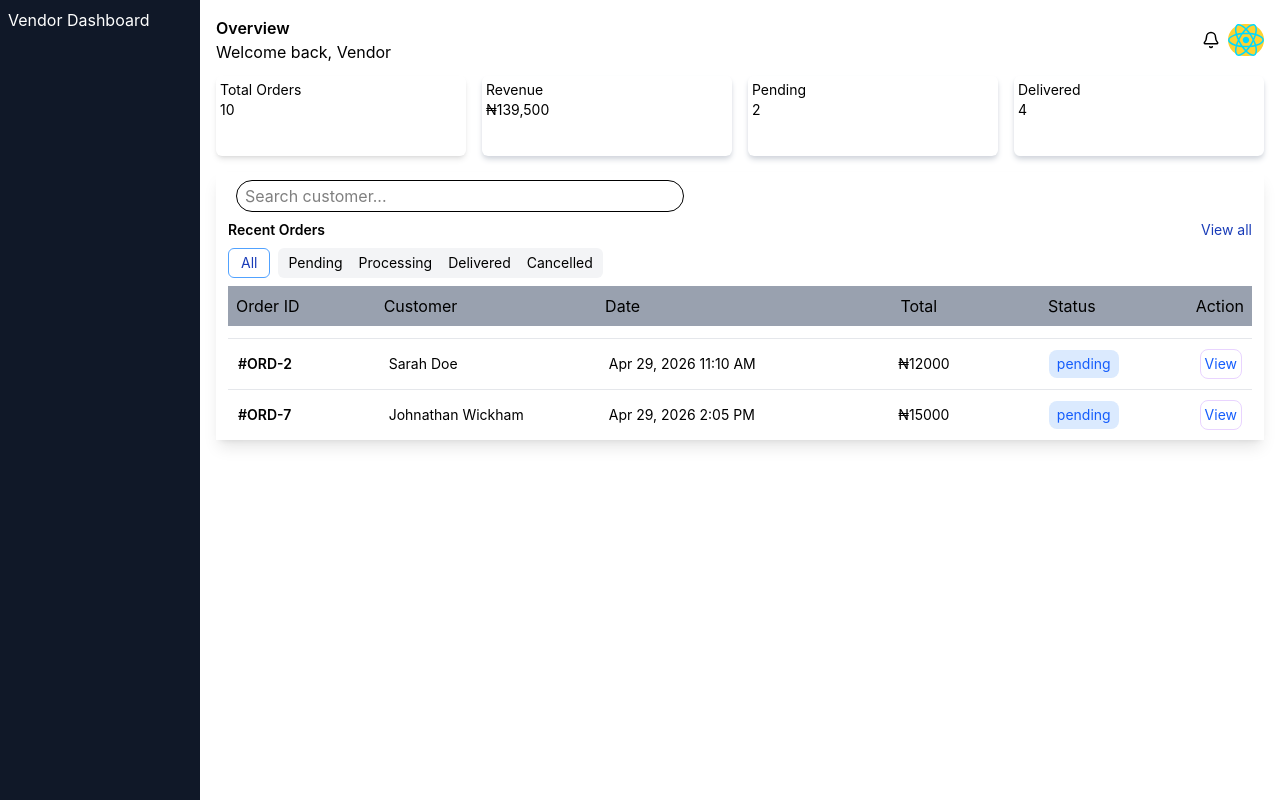
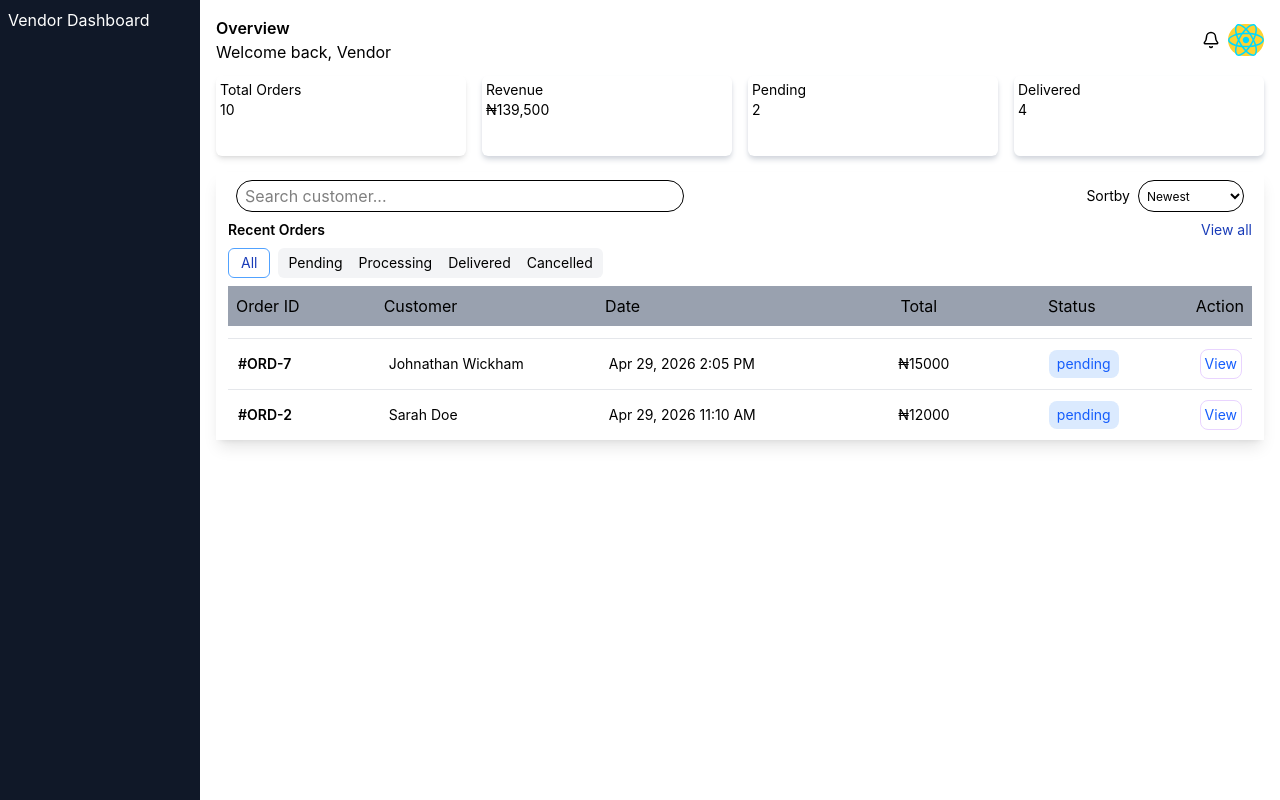
Before and after one commit to koenigscodes/vendordashboard, a React (Vite) app: page / in a window 1280 px wide. Built offline with nearby package versions, Linux system fonts and the light colour scheme; data requests are answered from the project's data file.

Commit message:
added order-sorting logic

```diff
--- a/src/components/OrderItemsList.jsx
+++ b/src/components/OrderItemsList.jsx
@@ -21,6 +21,7 @@ const OrdersList = () => {
   const dispatch = useDispatch();
 
   const [searchOrder, setSearchOrder] = useState("");
+  const [sortBy, setSortBy] = useState("newest");
 
   if (isLoading && !orders) {
     return <div className="flex justify-center items-center">
@@ -41,6 +42,23 @@ const OrdersList = () => {
         .includes(searchOrder.toLowerCase())
     ;
     return matchesStatus && matchesSearch
+  })
+
+  const sortedOrders = [...filteredOrders].sort((a, b) => {
+    switch (sortBy) {
+      case 'newest':
+        return (
+          new Date(b.createdAt) - new Date(a.createdAt)
+        )
+
+      case 'oldest':
+        return (
+          new Date(a.createdAt) - new Date(b.createdAt)
+        )
+
+      default:
+        return 0
+    }
   })
 
   const formatDateTime = (dateString) => {
@@ -78,7 +96,7 @@ const OrdersList = () => {
     <section>
       <div className=" w-full px-3 shadow-lg">
         <div className="flex flex-col w-full">
-          <div>
+          <div className="flex flex-wrap justify-between items-center">
             <input
               type="text"
               placeholder="Search customer..."
@@ -86,6 +104,20 @@ const OrdersList = () => {
               onChange={(e) => setSearchOrder(e.target.value)}
               className="border p-2 w-full sm:w-md md:w-md h-8 m-2 rounded-full"
             />
+            <div className="flex items-center text-sm">
+              <h3>Sortby</h3>
+              <select
+                value={sortBy}
+                onChange={(e) => setSortBy(e.target.value)}
+                className="border h-8 p-1 m-2 text-xs rounded-full"
+              >
+                <option value="newest">Newest</option>
+                <option value="oldest">Oldest</option>
+                <option value="oldest">Highest Price</option>
+                <option value="oldest">Lowest Price</option>
+              </select>
+            </div>
+
           </div>
           <div className="flex justify-between text-sm">
             <h2 className="font-semibold">Recent Orders</h2>
@@ -138,7 +170,7 @@ const OrdersList = () => {
         </div>
 
         {
-          filteredOrders.map(order => (
+          sortedOrders.map(order => (
             <div
               key={order.id}
 
@@ -185,7 +217,7 @@ const OrdersList = () => {
         {
           <div className="hidden md:block">
 
-            {filteredOrders.map(order => (
+            {sortedOrders.map(order => (
               <div
                 key={order.id}
                 className="
```
